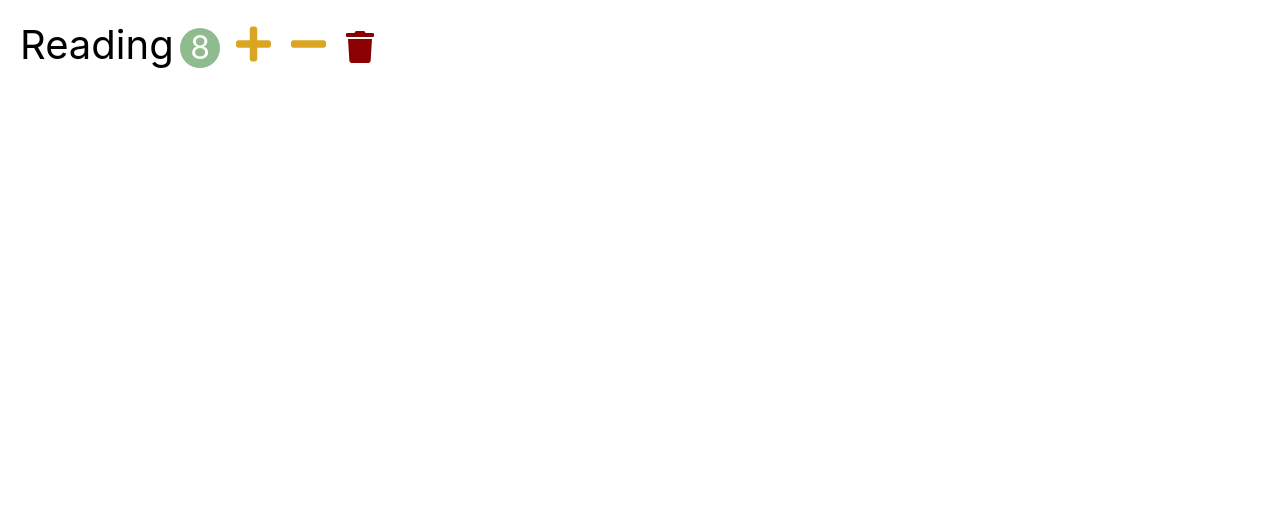
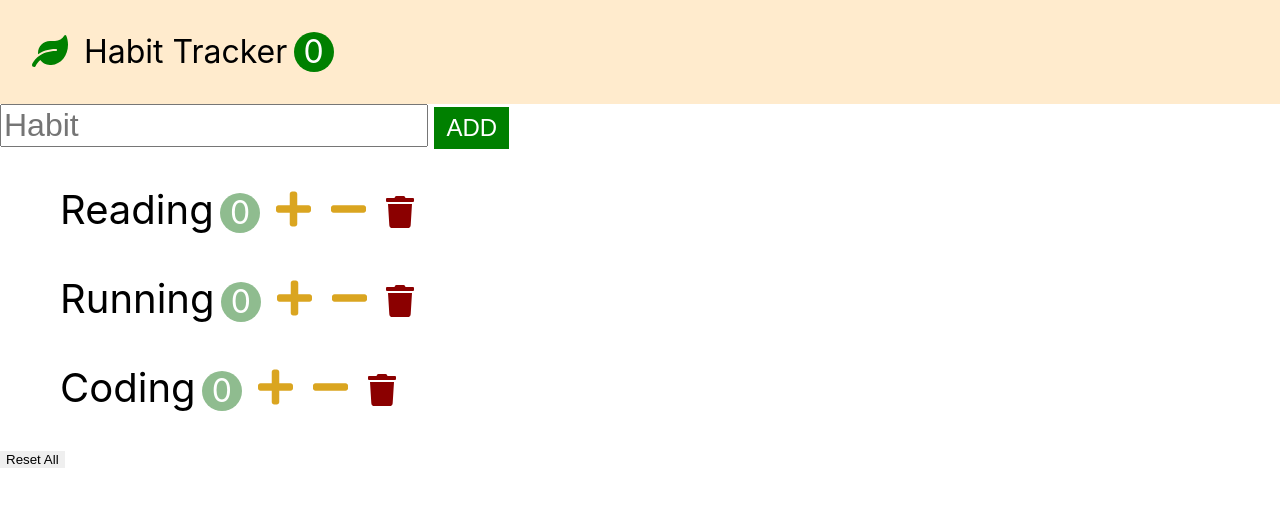
Before and after one commit to vnemftnsska2/habit-tracker, a React (Create React App) app: page / in a window 1280 px wide. Shown: the top 506 px of the page. Built offline with nearby package versions, Linux system fonts and the light colour scheme.

Commit message:
State / Props / Ref

```diff
--- a/src/App.css
+++ b/src/App.css
@@ -1,7 +1,48 @@
+* {
+  box-sizing: border-box;
+}
+
 button {
   outline: none;
   border: 0;
   cursor: pointer;
+}
+
+.navbar {
+  font-size: 2rem;
+  padding: 1em;
+  background-color: blanchedalmond;
+}
+
+.navbar-logo {
+  color: green;
+  margin-right: 0.5em;
+}
+
+.navbar-count {
+  display: inline-block;
+  text-align: center;
+  font-size: 2rem;
+  width: 2.5rem;
+  height: 2.5rem;
+  line-height: 2.5rem;
+  margin-left: 0.2em;
+  background-color: green;
+  color: white;
+  border-radius: 50%;
+}
+
+.add-input {
+  font-size: 2rem;
+  margin-right: 0.2em;
+}
+
+.add-button {
+  height: 100%;
+  font-size: 1.5rem;
+  padding: 0.3em 0.5em;
+  background-color: green;
+  color: white;
 }
 
 .habit {
--- a/src/app.jsx
+++ b/src/app.jsx
@@ -1,8 +1,67 @@
 import './app.css';
-import Habit from './components/habit';
+import Habits from './components/habits';
 
-function App() {
-  return <Habit />;
+import React, { Component } from 'react';
+import Navbar from './components/navbar';
+import HabitAddForm from './components/habitAddForm';
+
+class app extends Component {
+  state = {
+    habits: [
+      { id: 1, name: 'Reading', count: 0 },
+      { id: 2, name: 'Running', count: 0 },
+      { id: 3, name: 'Coding', count: 0 },
+    ],
+  };
+
+  handleIncreament = (habit) => {
+    const habits = [...this.state.habits];
+    const index = habits.indexOf(habit);
+    habits[index].count++;
+    this.setState({ habits });
+    // this.setState({ habits: habits });
+  };
+
+  handleDecreament = (habit) => {
+    const habits = [...this.state.habits];
+    const index = habits.indexOf(habit);
+    if (habits[index].count > 0) {
+      habits[index].count--;
+    }
+    this.setState({ habits });
+  };
+
+  handleDelete = (habit) => {
+    const habits = this.state.habits.filter(item => item.id !== habit.id);
+    this.setState({ habits });
+  };
+
+  handleAdd = name => {
+    const habits = [...this.state.habits, { id: Date.now(), name, count: 0 }];
+    this.setState({ habits });
+  };
+
+  handleReset = () => {
+
+  };
+
+  render() {
+    return (
+      <>
+        <Navbar
+          totalCount={this.state.habits.filter(item => item.count > 0).length}
+        />
+        <Habits
+          habits={this.state.habits}
+          onIncreament={this.handleIncreament}
+          onDecreament={this.handleDecreament}
+          onDelete={this.handleDelete}
+          onAdd={this.handleAdd}
+          onReset={this.handleReset}
+        />
+      </>
+    );
+  }
 }
 
-export default App;
+export default app;
--- a/src/components/habit.jsx
+++ b/src/components/habit.jsx
@@ -1,19 +1,42 @@
 import React, { Component } from 'react';
 
 class Habit extends Component {
+  handleIncreament = () => {
+    this.props.onIncreament(this.props.habit);
+  };
+
+  handleDecreament = () => {
+    this.props.onDecreament(this.props.habit);
+  };
+
+  handleDelete = () => {
+    this.props.onDelete(this.props.habit);
+
+  };
+
   render() {
+    const { name, count } = this.props.habit;
     return (
       <>
         <li className="habit">
-          <span className="habit-name">Reading</span>
-          <span className="habit-count">8</span>
-          <button className="habit-button habit-increase">
+          <span className="habit-name">{name}</span>
+          <span className="habit-count">{count}</span>
+          <button
+            className="habit-button habit-increase"
+            onClick={this.handleIncreament}
+          >
             <i className="fas fa-plus"></i>
           </button>
-          <button className="habit-button habit-decrease">
+          <button
+            className="habit-button habit-decrease"
+            onClick={this.handleDecreament}
+          >
             <i className="fas fa-minus"></i>
           </button>
-          <button className="habit-button habit-delete">
+          <button
+            className="habit-button habit-delete"
+            onClick={this.handleDelete}
+          >
             <i className="fas fa-trash"></i>
           </button>
         </li>
--- /dev/null
+++ b/src/components/habitAddForm.jsx
@@ -0,0 +1,32 @@
+import React, { Component } from 'react';
+
+class HabitAddForm extends Component {
+  formRef = React.createRef();
+  inputRef = React.createRef();
+  onSubmit = event => {
+    event.preventDefault();
+    const name = this.inputRef.current.value;
+    name && this.props.onAdd(name);
+    // this.inputRef.current.value = '';
+    this.formRef.current.reset();
+  };
+
+  render() {
+    return (
+      <form ref={this.formRef} className="add-form" onSubmit={this.onSubmit}>
+        <input
+          ref={this.inputRef}
+          type="text"
+          className="add-input"
+          placeholder="Habit"
+        />
+        <button
+          className="add-button">
+          ADD
+        </button>
+      </form>
+    );
+  }
+}
+
+export default HabitAddForm;
--- /dev/null
+++ b/src/components/habits.jsx
@@ -0,0 +1,33 @@
+import React, { Component } from 'react';
+import Habit from './habit';
+import HabitAddForm from './habitAddForm';
+
+class Habits extends Component {
+  render() {
+    return (
+      <>
+        <HabitAddForm
+          onAdd={this.props.onAdd}
+        />
+        <ul>
+          {
+            this.props.habits.map(habit =>
+              <Habit
+                key={habit.id}
+                habit={habit}
+                onIncreament={this.props.onIncreament}
+                onDecreament={this.props.onDecreament}
+                onDelete={this.props.onDelete}
+              />
+            )
+          }
+        </ul>
+        <button className="habits-reset" onClick={this.props.onReset}>
+          Reset All
+        </button>
+      </>
+    );
+  }
+}
+
+export default Habits;
--- /dev/null
+++ b/src/components/navbar.jsx
@@ -0,0 +1,16 @@
+import React, { Component } from 'react';
+
+class Navbar extends Component {
+
+  render() {
+    return (
+      <header className="navbar">
+        <i className="navbar-logo fas fa-leaf"></i>
+        <span>Habit Tracker</span>
+        <span className="navbar-count">{this.props.totalCount}</span>
+      </header>
+    );
+  }
+}
+
+export default Navbar;
```
